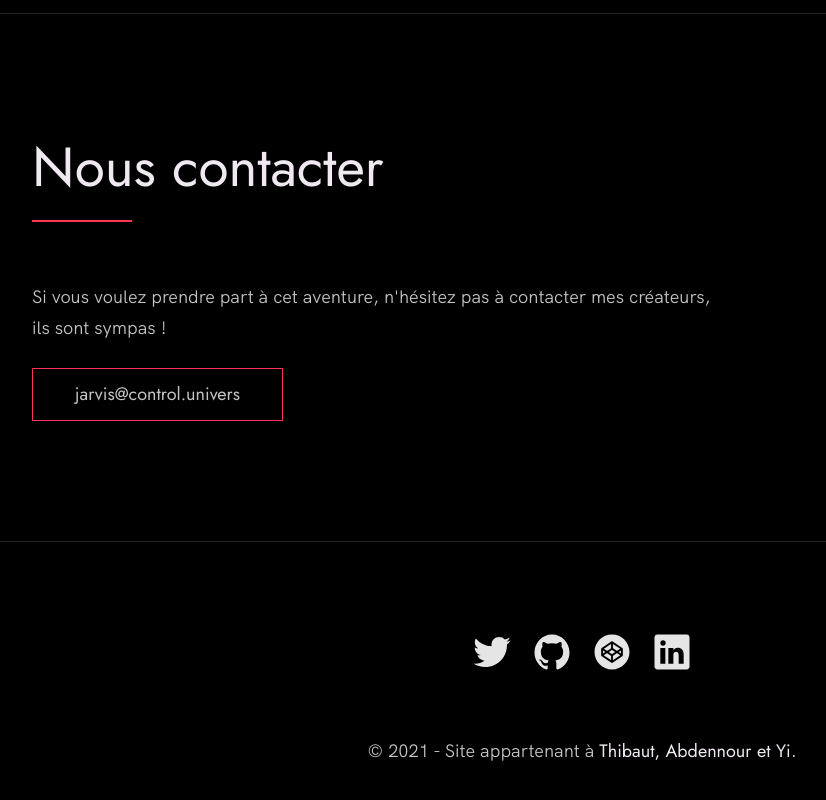
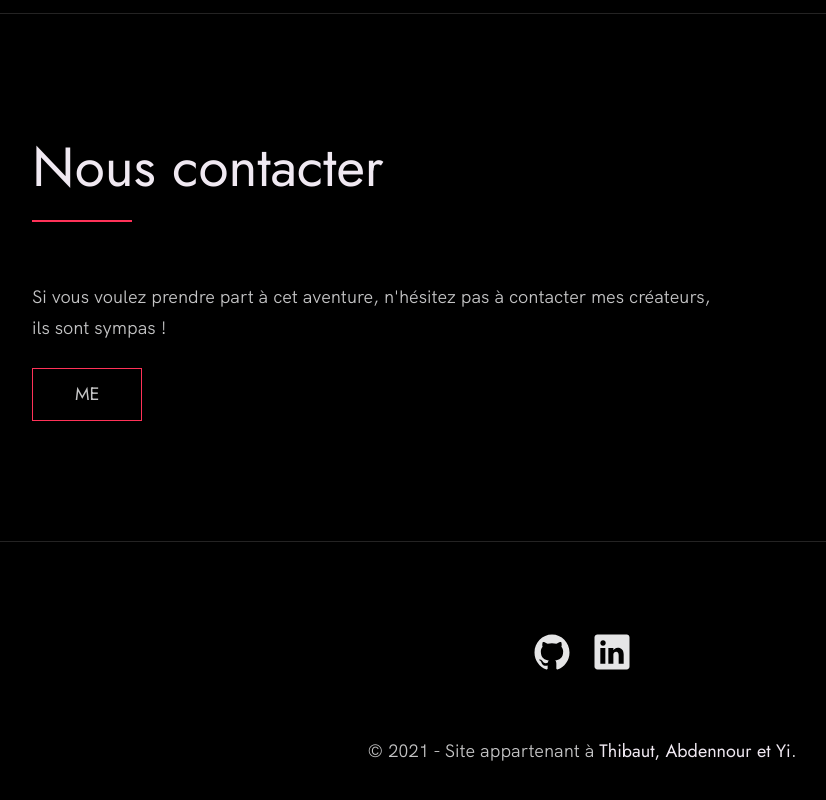
Before and after one commit to skyclanlourro/jarvis, a plain HTML site: page index.html in a window 1280 px wide. Shown: the part 3523-4323 px from the top of the page, without its empty margins (58-884 px from the left). Drawn offline with Linux system fonts and the light colour scheme.

Commit message:
Update index.html

```diff
--- a/index.html
+++ b/index.html
@@ -171,8 +171,8 @@
         <p>
           Si vous voulez prendre part à cet aventure, n'hésitez pas à contacter mes créateurs, ils sont sympas !
         </p>
-        <!-- Replace the email with yours -->
-        <a href="mailto:you@example.com" class="btn">jarvis@control.univers</a>
+
+        <a href="mailto:the-adventurer@hotmail.fr" class="btn">ME</a>
       </div>
     </div>
   </section>
@@ -181,25 +181,15 @@
 
   <footer role="contentinfo" class="footer">
     <div class="row">
-      <!-- Update the links to point to your accounts -->
+
       <ul class="footer__social-links">
         <li class="footer__social-link-item">
-          <a href="https://twitter.com/nisarhassan12/" title="Link to Twitter Profile">
-            <img src="./images/twitter.svg" class="footer__social-image" alt="Twitter">
-          </a>
-        </li>
-        <li class="footer__social-link-item">
-          <a href="https://github.com/nisarhassan12/" title="Link to Github Profile"> <!-- href="https://github.com/nisarhassan12/" title="Link to Github Profile"> -->
+          <a href="https://github.com/skyclanlourro/" title="Link to Github Profile">
             <img src="./images/github.svg" class="footer__social-image" alt="Github">
           </a>
         </li>
         <li class="footer__social-link-item">
-          <a href="https://codepen.io/nisar_hassan" title="Link to Codepen Profile">
-            <img src="./images/codepen.svg" class="footer__social-image" alt="Codepen">
-          </a>
-        </li>
-        <li class="footer__social-link-item">
-          <a href=https://www.linkedin.com/in/nisar-hassan-naqvi-413466199/">
+          <a href=https://www.linkedin.com/in/skyclan/">
             <img src="./images/linkedin.svg" title="Link to Linkedin Profile" class="footer__social-image" alt="Linkedin">
           </a>
         </li>
```
